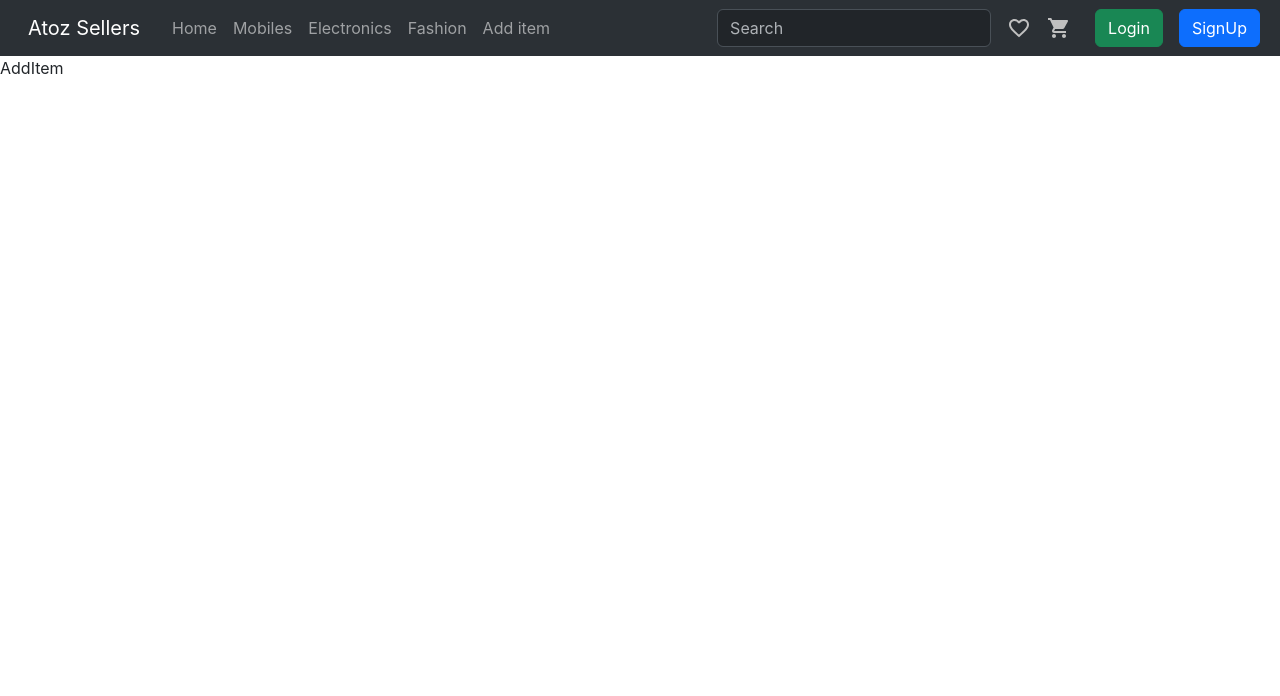
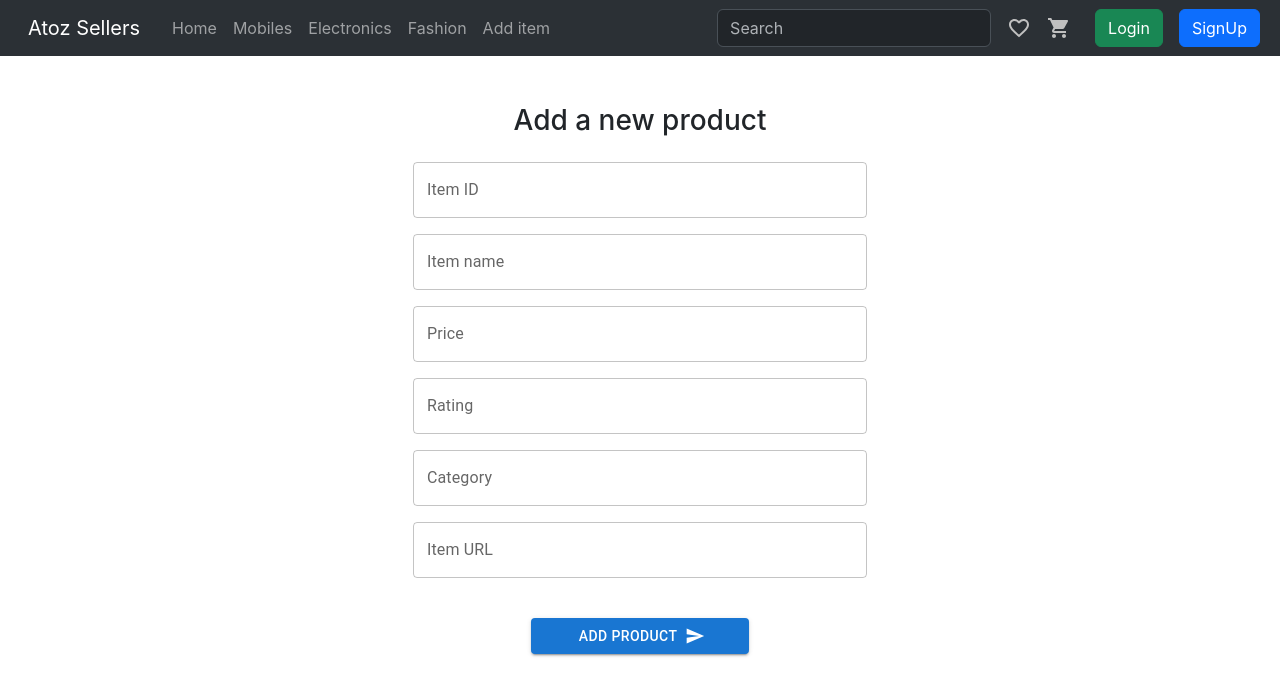
Before and after one commit to MeetButani27/Shopping-app, a React (Create React App) app: page /additem in a window 1280 px wide. Shown: the top 696 px of the page. Built offline with nearby package versions, Linux system fonts and the light colour scheme.

Commit message:
Designed add new item form

```diff
--- a/src/App.js
+++ b/src/App.js
@@ -17,7 +17,7 @@ function App() {
             <Route exact path="/home" element={ <Home /> } key="home" />
             <Route exact path="/electronics" element={ <Electronics /> } key="electronics" />
             <Route exact path="/fashion" element={ <Fashion /> } key="fashion" />
-            <Route exact path="/additem" element={ <AddItem /> } key="about" />
+            <Route exact path="/additem" element={ <AddItem /> } key="additem" />
           </Routes>
         </Router>
     </>
--- a/src/components/AddItem.js
+++ b/src/components/AddItem.js
@@ -1,9 +1,59 @@
-import React from 'react'
+// import React from 'react'
 
-function AddItem() {
+// function AddItem() {
+//   return (
+//     <div className="">
+//       <h1>Hello World</h1>
+//     </div>
+//   )
+// }
+
+// export default AddItem
+
+import * as React from 'react';
+import Box from '@mui/material/Box';
+import Button from '@mui/material/Button';
+import SendIcon from '@mui/icons-material/Send';
+import TextField from '@mui/material/TextField';
+
+export default function AddItem() {
   return (
-    <div>AddItem</div>
-  )
+    <div className="my-5">
+      <Box component="form" noValidate autoComplete="off" style={{'display':"flex",'justifyContent':"center", 'alignItems':"center"}}
+        sx={{
+          '& .MuiTextField-root': { m: 2, width: '45ch', display: 'flex' },
+        }}
+      >
+        <div style={{'textAlign': 'center'}}>
+          <h3 className="mb-4">Add a new product</h3>
+          <TextField
+            id="outlined-required"
+            label="Item ID"
+          />
+          <TextField
+            id="outlined-required"
+            label="Item name"
+          />
+          <TextField
+            id="outlined-required"
+            label="Price"
+          />
+          <TextField
+            id="outlined-required"
+            label="Rating"
+          />
+          <TextField
+            id="outlined-required"
+            label="Category"
+          />
+          <TextField
+            id="outlined-required"
+            label="Item URL"
+          />
+
+          <Button variant="contained" className="my-4 px-5" endIcon={<SendIcon />}> Add product </Button>
+        </div>
+      </Box>
+    </div>
+  );
 }
-
-export default AddItem
--- a/src/components/Item.js
+++ b/src/components/Item.js
@@ -1,9 +1,10 @@
-import Card from 'react-bootstrap/Card';
-import Col from 'react-bootstrap/Col';
-import Row from 'react-bootstrap/Row';
+// import Card from 'react-bootstrap/Card';
+// import Col from 'react-bootstrap/Col';
+// import Row from 'react-bootstrap/Row';
 import Button from 'react-bootstrap/Button';
 import ShoppingCartIcon from '@mui/icons-material/ShoppingCart';
 import BoltIcon from '@mui/icons-material/Bolt';
+import Rating from '@mui/material/Rating';
 import {Link} from 'react-router-dom';
 
 function Item(props) {
@@ -11,12 +12,13 @@ function Item(props) {
         <>
             <div className="">
                 <div className="col">
-                    <div className="card m-1" style={{'border': '1.5px solid black', 'height':'550px'}}>
-                        <img src={props.item_image} height="320px" width="150px" className="card-img-top" alt="Image not Available !!" />
+                    <div className="card m-1" style={{'border': '1.5px solid black', 'height':'wrap-content'}}>
+                        <img src={props.item_image} height="320px" width="150px" className="card-img-top" alt="Not Available !!" />
                         <div className="card-body cardview">
                             <Link to="" style={{'color': 'black'}}><h5 className="card-title">{ props.item_name }</h5></Link>
                             <h5 className="my-2">Rs. {props.price} /-</h5>
-                            <h6 className="my-2 mb-4">Rating: {props.rating} out of 5</h6>
+                            <Rating name="half-rating" value={props.rating.intValue} precision={0.5} readOnly />
+                            <hr />
                             <Button className="px-4 ms-1 me-2" variant="success"><BoltIcon sx={{ fontSize: 18 }} className="me-2" />Buy now</Button>{' '}
                             <Button className="px-4" variant="primary"><ShoppingCartIcon sx={{ fontSize: 18 }} className="me-2" />Add to cart</Button>{' '}
                         </div>
```
Also changed, not shown: public/manifest.json.
